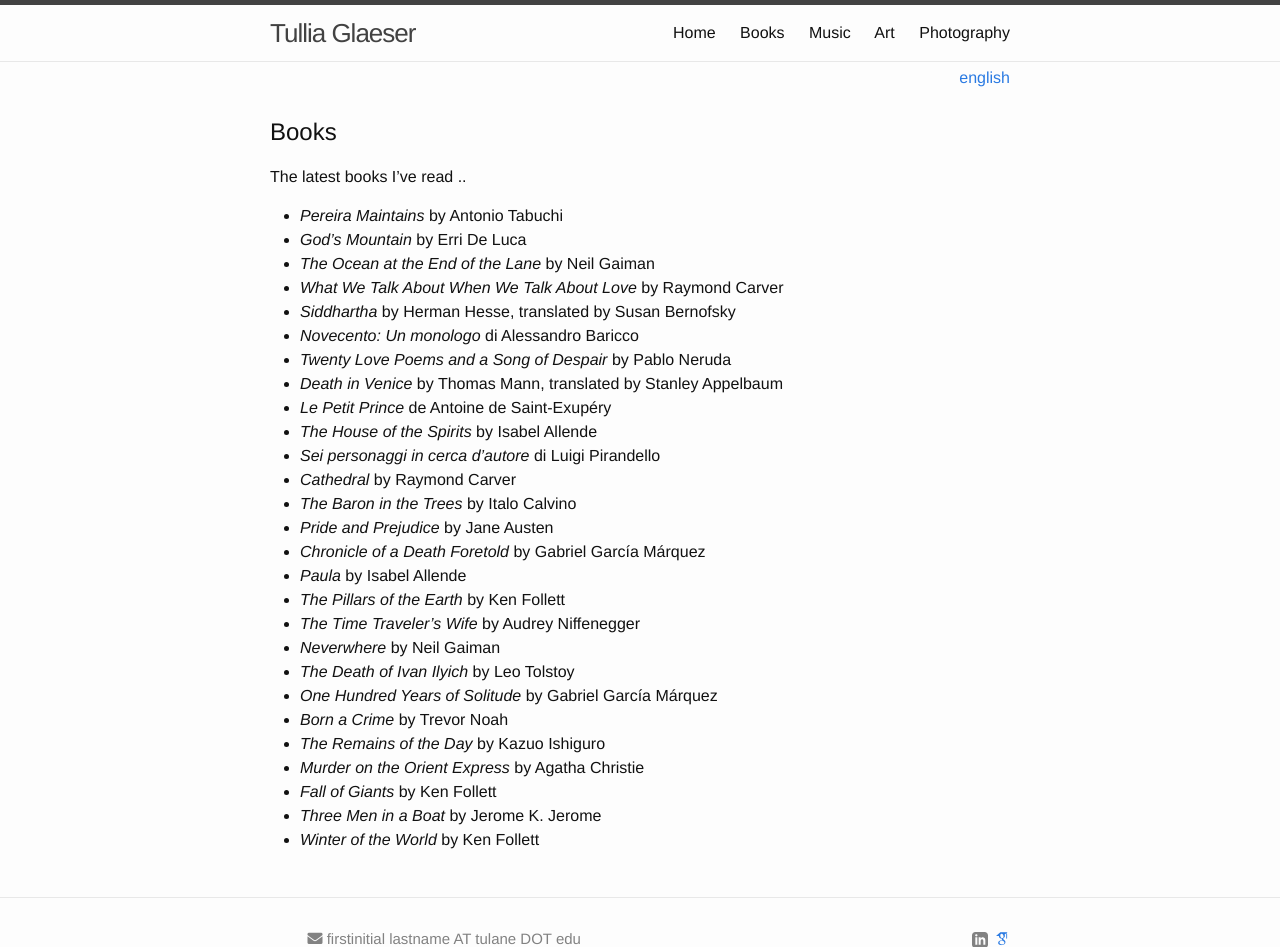
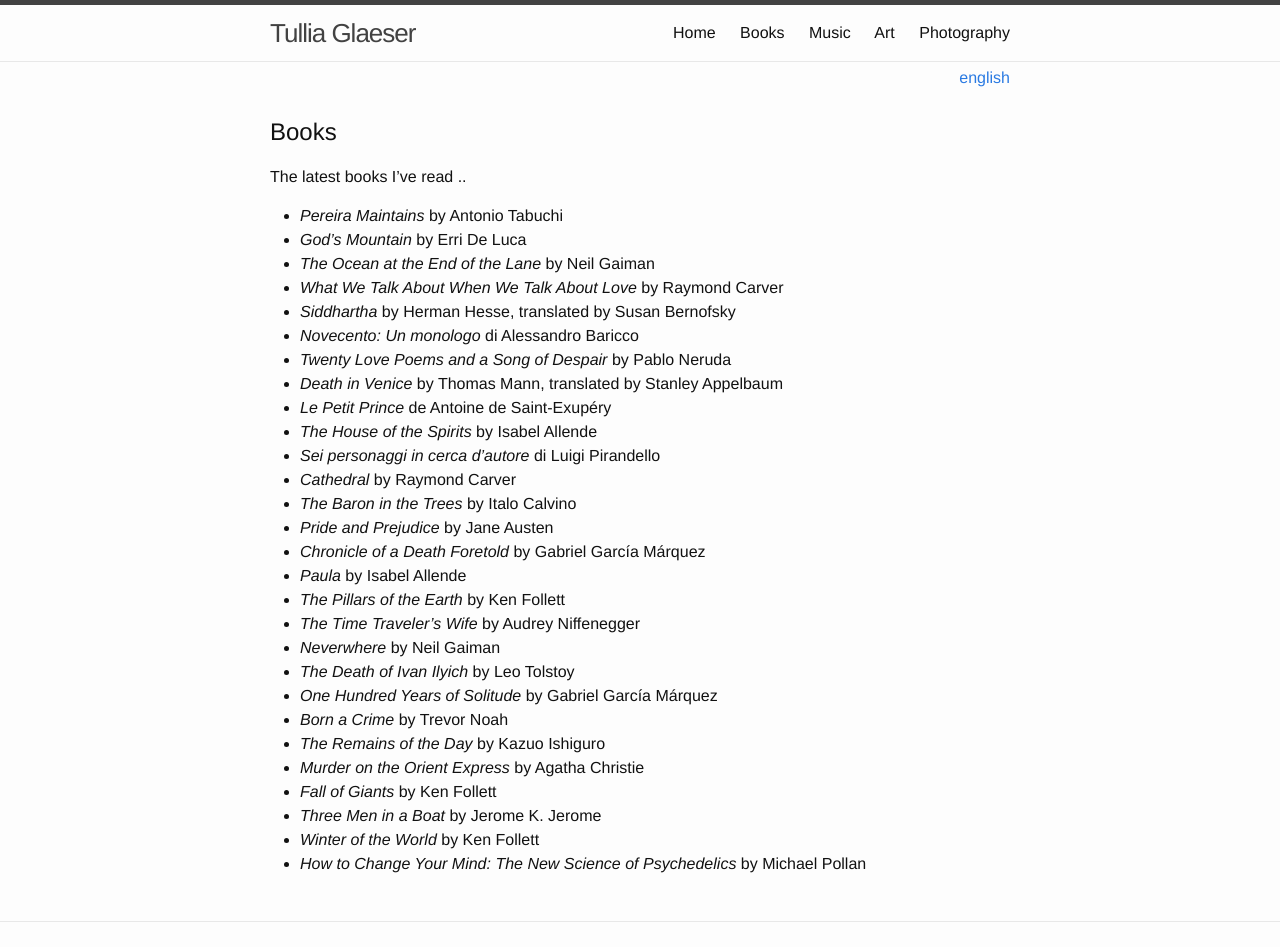
Before and after one commit to tamglaeser/tamglaeser.github.io, a Jekyll site: the page built from books.md, in a window 1280 px wide, cut to the strip 0-947 px from the top of the page. Built offline with Jekyll 4.4.1, drawn with Linux system fonts in a browser that asks for light colours; nearby versions of some CDN libraries; some web fonts are replaced.

Commit message:
new book

```diff
--- a/books.md
+++ b/books.md
@@ -37,3 +37,4 @@ The latest books I've read ..
 - _Fall of Giants_ by Ken Follett
 - _Three Men in a Boat_ by Jerome K. Jerome
 - _Winter of the World_ by Ken Follett
+- _How to Change Your Mind: The New Science of Psychedelics_ by Michael Pollan
```
